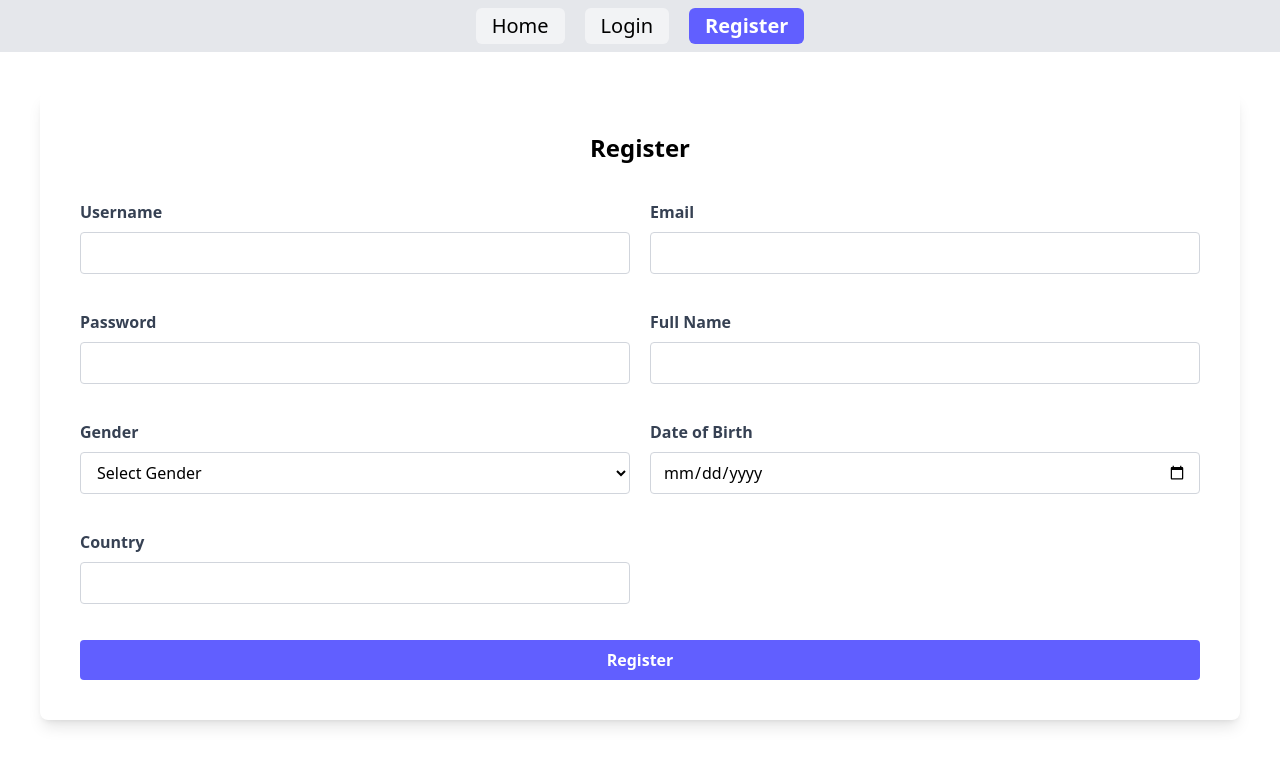
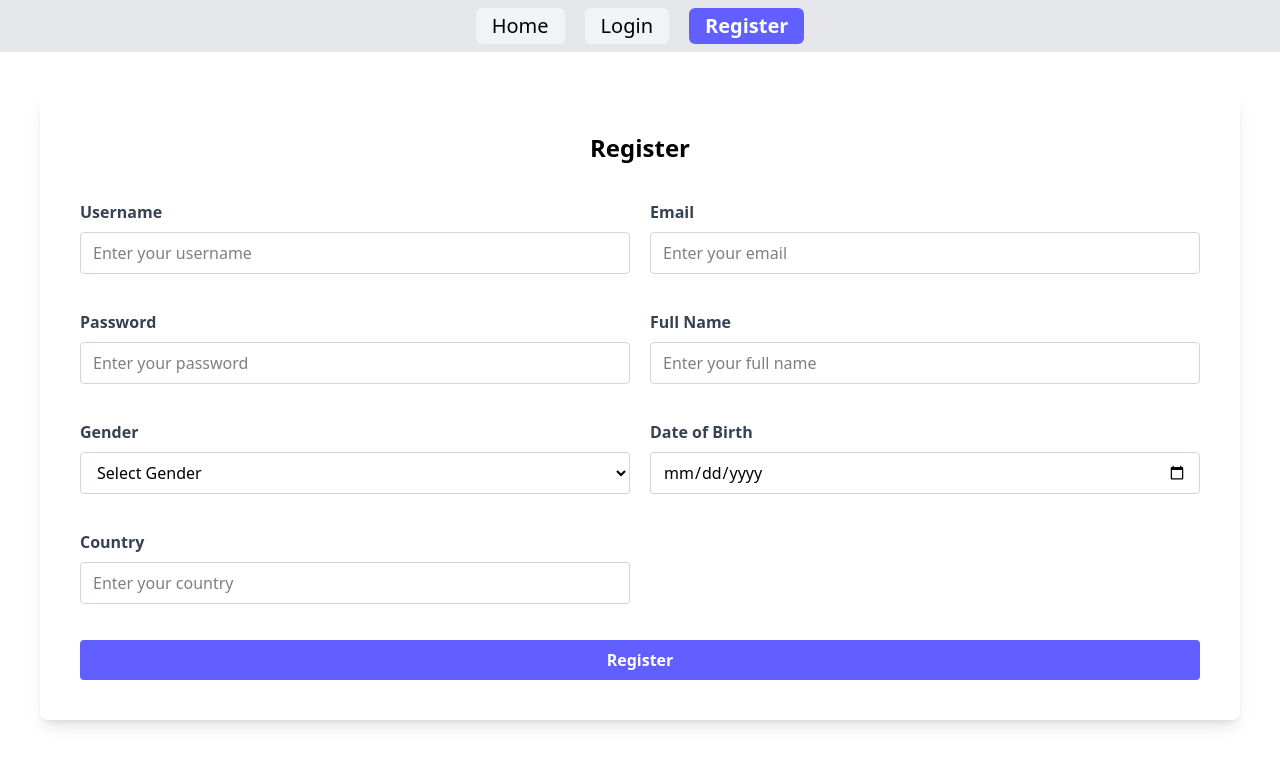
Before and after one commit to abdullah107189/job_task_Toposel, a React (Vite) app: page /reg in a window 1280 px wide. Shown: the top 766 px of the page. Built offline with nearby package versions, Linux system fonts and the light colour scheme.

Commit message:
sert input placeholder name

```diff
--- a/src/pages/Login/Login.jsx
+++ b/src/pages/Login/Login.jsx
@@ -43,9 +43,10 @@ const Login = () => {
   return (
     <form
       onSubmit={handleSubmit}
-      className=" p-4 bg-white m-10 shadow-lg rounded-lg grid grid-cols-2 gap-5"
+      className="p-4 bg-white m-10 shadow-lg rounded-lg grid grid-cols-2 gap-5"
     >
       <h2 className="text-2xl font-bold mb-4 text-center col-span-2">Login</h2>
+
       <div className="mb-4">
         <label htmlFor="email" className="block text-gray-700 font-bold mb-2">
           Email
@@ -56,10 +57,12 @@ const Login = () => {
           name="email"
           value={formData.email}
           onChange={handleChange}
+          placeholder="Enter your email" // ✅ Placeholder Added
           className="border border-gray-300 rounded w-full py-2 px-3 focus:outline-none focus:border-indigo-500"
           required
         />
       </div>
+
       <div className="mb-6">
         <label
           htmlFor="password"
@@ -73,14 +76,16 @@ const Login = () => {
           name="password"
           value={formData.password}
           onChange={handleChange}
+          placeholder="Enter your password" // ✅ Placeholder Added
           className="border border-gray-300 rounded w-full py-2 px-3 focus:outline-none focus:border-indigo-500"
           required
         />
       </div>
+
       <button
         type="submit"
         className="col-span-2 bg-indigo-500 hover:bg-indigo-700 text-white font-bold py-2 px-4 rounded focus:outline-none focus:shadow-outline cursor-pointer"
-        disabled={loading} // Disable button while loading
+        disabled={loading}
       >
         {loading ? (
           <span className="flex items-center justify-center">
--- a/src/pages/Register/Register.jsx
+++ b/src/pages/Register/Register.jsx
@@ -73,6 +73,7 @@ const Register = () => {
           name="username"
           value={formData.username}
           onChange={handleChange}
+          placeholder="Enter your username"
           className="border border-gray-300 rounded w-full py-2 px-3 focus:outline-none focus:border-indigo-500"
           required
         />
@@ -88,6 +89,7 @@ const Register = () => {
           name="email"
           value={formData.email}
           onChange={handleChange}
+          placeholder="Enter your email"
           className="border border-gray-300 rounded w-full py-2 px-3 focus:outline-none focus:border-indigo-500"
           required
         />
@@ -106,6 +108,7 @@ const Register = () => {
           name="password"
           value={formData.password}
           onChange={handleChange}
+          placeholder="Enter your password"
           className="border border-gray-300 rounded w-full py-2 px-3 focus:outline-none focus:border-indigo-500"
           required
         />
@@ -124,6 +127,7 @@ const Register = () => {
           name="fullName"
           value={formData.fullName}
           onChange={handleChange}
+          placeholder="Enter your full name"
           className="border border-gray-300 rounded w-full py-2 px-3 focus:outline-none focus:border-indigo-500"
           required
         />
@@ -176,6 +180,7 @@ const Register = () => {
           name="country"
           value={formData.country}
           onChange={handleChange}
+          placeholder="Enter your country"
           className="border border-gray-300 rounded w-full py-2 px-3 focus:outline-none focus:border-indigo-500"
           required
         />
@@ -183,7 +188,7 @@ const Register = () => {
 
       <button
         type="submit"
-        className="cursor-pointer col-span-2 bg-indigo-500 hover:bg-indigo-700 text-white font-bold py-2 px-4 rounded focus:outline-none focus:shadow-outline"
+        className="cursor-pointer col-span-2 bg-indigo-500 hover:bg-indigo- 700 text-white font-bold py-2 px-4 rounded focus:outline-none focus:shadow-outline"
       >
         Register
       </button>
```
Also changed, not shown: src/componets/Navbar/Navbar.jsx (line endings or trailing spaces).
